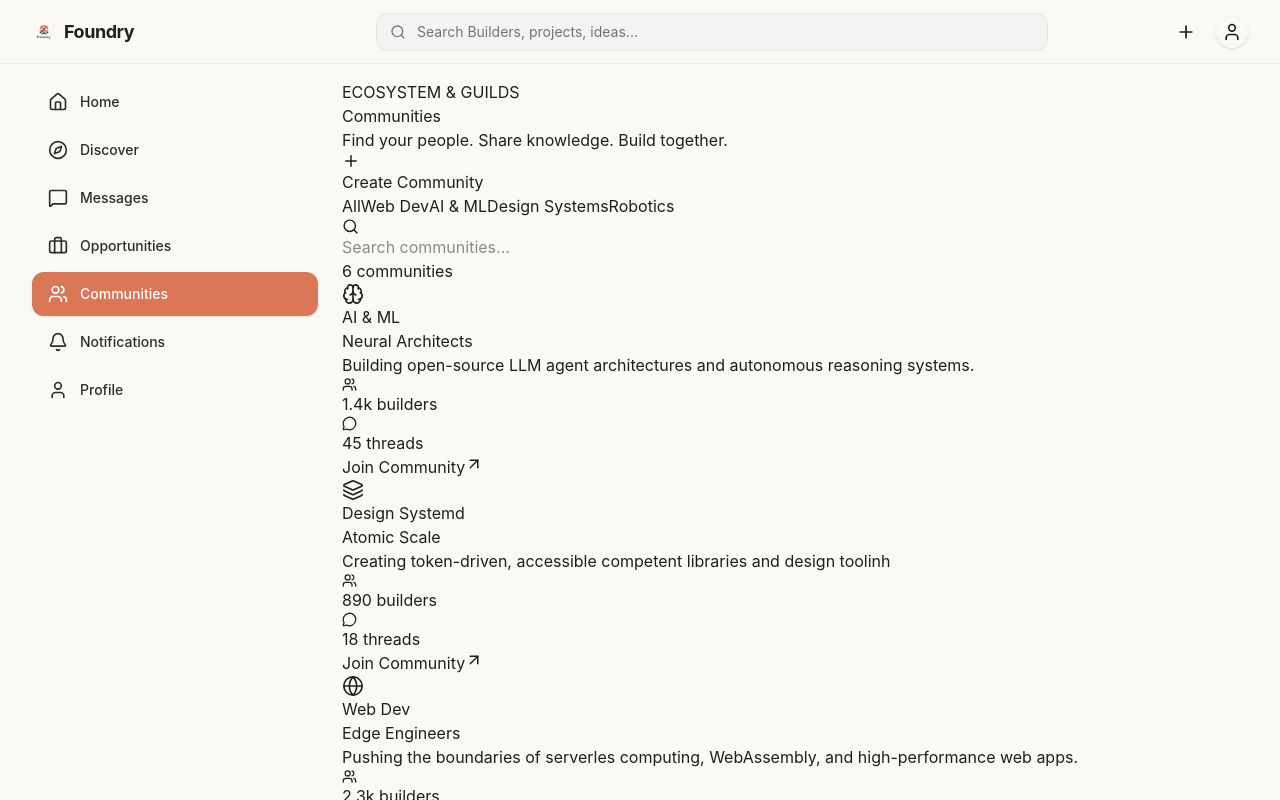
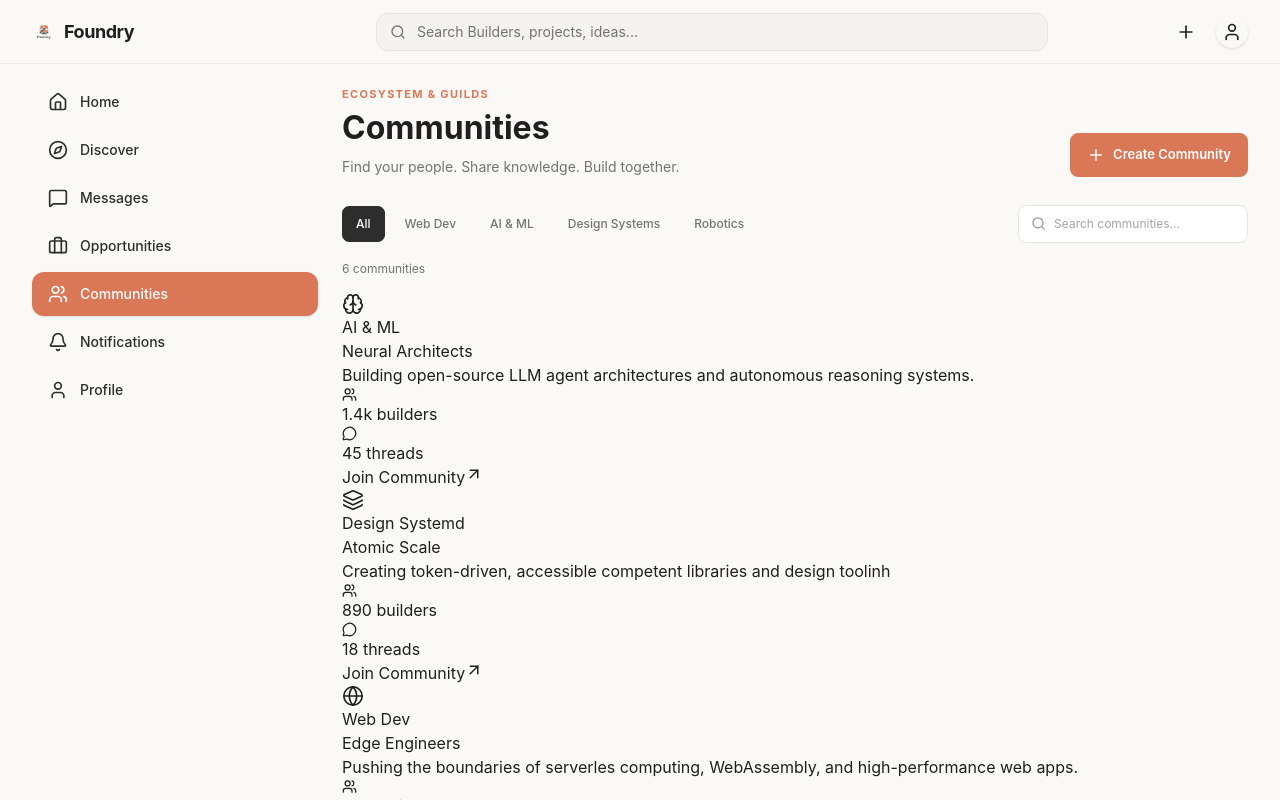
Before and after one commit to TechSage01/Foundry-Frontend, a React (Vite) app: page /communities in a window 1280 px wide. Shown: the top 800 px of the page. Built offline with nearby package versions, Linux system fonts and the light colour scheme.

Commit message:
style: Communities page styling

```diff
--- a/src/App.css
+++ b/src/App.css
@@ -2557,3 +2557,171 @@
     font-size: 8px;
   }
  }
+
+
+
+ /* communities page styling */
+.communities-page {
+  width: 100%;
+  padding-bottom: 40px;
+}
+.communities-header{
+  display: flex;
+  align-items: flex-end;
+  justify-content: space-between;
+  gap: 24px;
+  margin-bottom: 28px;
+}
+.communities-header-content {
+  min-width: 0;
+}
+.communities-eyebrow {
+  display: inline-block;
+  margin-bottom: 9px;
+  color: #d97757;
+  font-size: 11px;
+  font-weight: 700;
+  letter-spacing: 0.12em;
+  line-height: 1.2;
+}
+.communities-header h1{
+  margin: 0;
+  color: #1f1f1f;
+  font-size: 32px;
+  line-height: 1.15;
+  font-weight: 700;
+}
+.communities-header p {
+  margin: 9px 0 0;
+  color: #737373;
+  font-size: 14px;
+  line-height: 1.5;
+}
+.create-community-button {
+  display: inline-flex;
+  align-items: center;
+  justify-content: center;
+  gap: 8px;
+  flex-shrink: 0;
+  padding: 11px 16px;
+  border: 1px solid #d97757;
+  border-radius: 8px;
+  background: #d97757;
+  color: #ffffff;
+  text-decoration: none;
+  font-size: 13px;
+  font-weight: 600;
+  transition:
+    background 0.2s ease,
+    border-color 0.2s ease,
+    transform 0.2s ease;
+}
+.create-community-button:hover {
+  background: #c96849;
+  border-color: #c96849;
+  transform: translateY(-1px);
+}
+.communities-controls {
+  display: flex;
+  align-items: center;
+  justify-content: space-between;
+  gap: 16px;
+  margin-bottom: 14px;
+}
+
+.community-filters {
+  display: flex;
+  align-items: center;
+  gap: 6px;
+  min-width: 0;
+  overflow-x: auto;
+  scrollbar-width: none;
+}
+
+.community-filters::-webkit-scrollbar {
+  display: none;
+}
+
+.community-filter {
+  flex-shrink: 0;
+  padding: 8px 13px;
+  border: 1px solid transparent;
+  border-radius: 7px;
+  background: transparent;
+  color: #737373;
+  font-family: inherit;
+  font-size: 12px;
+  font-weight: 500;
+  cursor: pointer;
+  transition:
+    background 0.2s ease,
+    color 0.2s ease,
+    border-color 0.2s ease;
+}
+
+.community-filter:hover {
+  color: #2d2d2d;
+  background: #ffffff;
+  border-color: #e5e5e5;
+}
+
+.community-filter.active {
+  background: #2d2d2d;
+  color: #ffffff;
+  border-color: #2d2d2d;
+}
+
+.community-search {
+  width: 230px;
+  flex-shrink: 0;
+  display: flex;
+  align-items: center;
+  gap: 8px;
+  padding: 9px 12px;
+  border: 1px solid #e5e5e5;
+  border-radius: 8px;
+  background: #ffffff;
+  color: #999999;
+}
+
+.community-search:focus-within {
+  border-color: #d97757;
+  box-shadow: 0 0 0 3px rgba(217, 119, 87, 0.08);
+}
+.community-search input {
+  width: 100%;
+  min-width: 0;
+  padding: 0;
+  border: none;
+  outline: none;
+  background: transparent;
+  color: #1f1f1f;
+  font-size: 12px;
+}
+.community-search input::placeholder{
+  color: #a3a3a3;
+}
+.communities-results {
+  display: flex;
+  align-items: center;
+  justify-content: space-between;
+  min-height: 24px;
+  margin-bottom: 12px;
+}
+.communities-results > span {
+  color: #737373;
+  font-size: 12px;
+}
+.communities-results button {
+  padding: 0;
+  border: none;
+  background: transparent;
+  color: #d97757;
+  font-family: inherit;
+  font-size: 12px;
+  font-weight: 600;
+  cursor: pointer;
+}
+.communities-results button:hover{
+  text-decoration: underline;
+}
```
